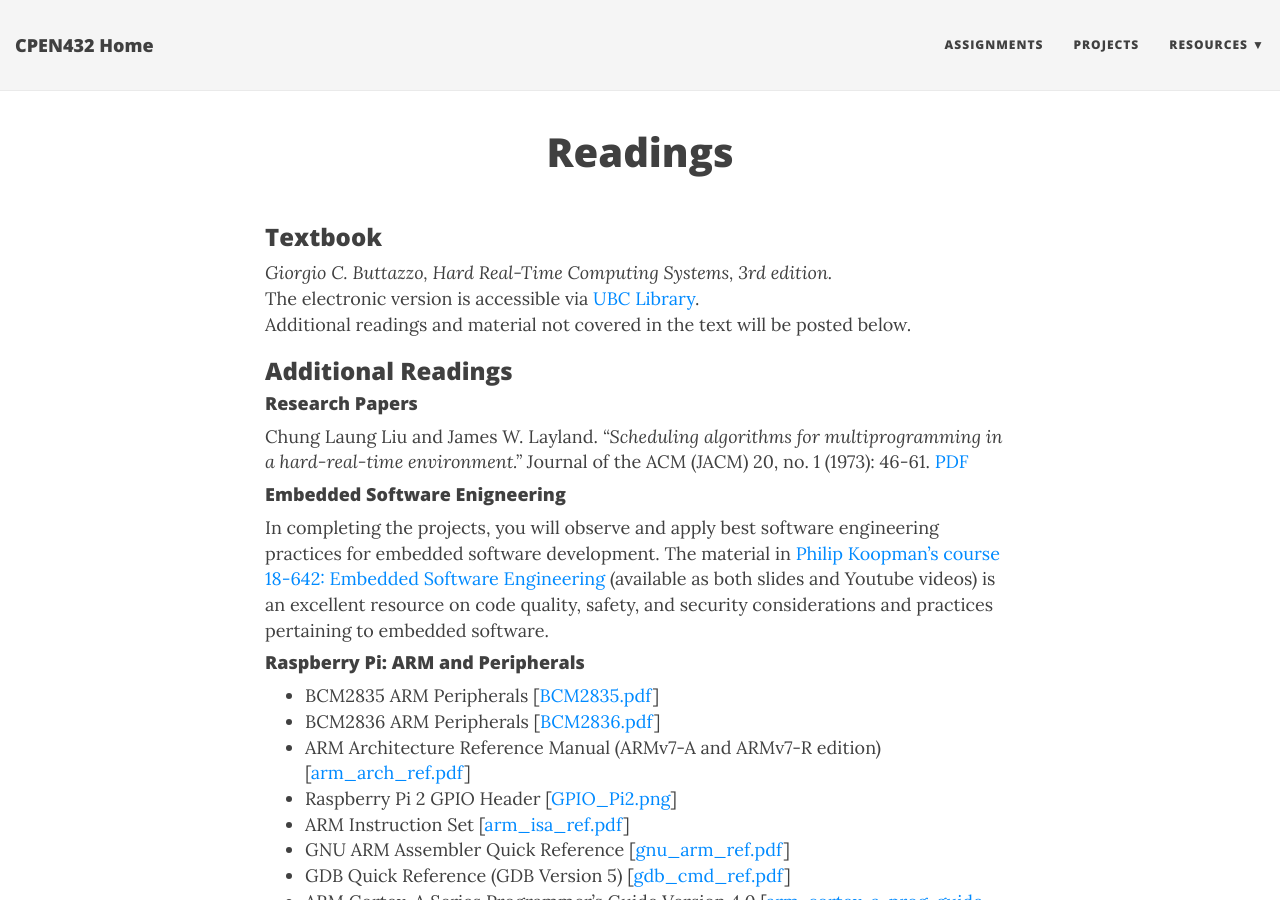
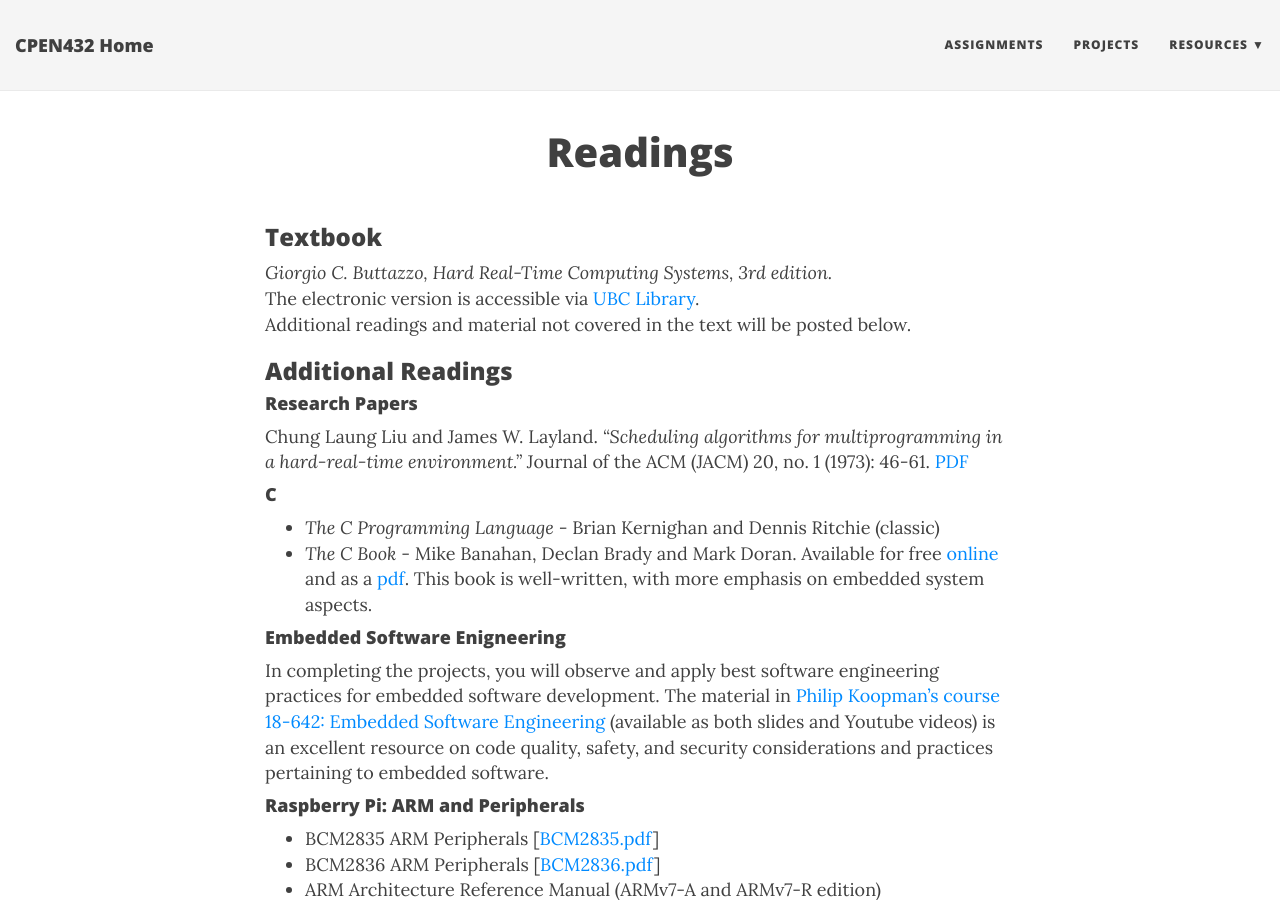
Before and after one commit to CPEN432/cpen432.github.io, a Jekyll site: the page built from readings.md, in a window 1280 px wide and 900 px high. Built offline with Jekyll 4.4.1, drawn with Linux system fonts in a browser that asks for light colours; nearby versions of some CDN libraries.

Commit message:
Update readings.md

```diff
--- a/readings.md
+++ b/readings.md
@@ -16,9 +16,9 @@ Additional readings and material not covered in the text will be posted below.
 
 Chung Laung Liu and James W. Layland. _"Scheduling algorithms for multiprogramming in a hard-real-time environment."_ Journal of the ACM (JACM) 20, no. 1 (1973): 46-61. [PDF](http://cpen432.github.io/resources/P1-liu-layland.pdf)
 
-<!-- ### C -->
-<!-- * _The C Programming Language_ - Brian Kernighan and Dennis Ritchie (classic) -->
-<!-- * _The C Book_ - Mike Banahan, Declan Brady and Mark Doran. Available for free [online](http://publications.gbdirect.co.uk/c_book/) and as a [pdf](http://publications.gbdirect.co.uk/c_book/thecbook.pdf). This book is well-written, with more emphasis on embedded system aspects.  -->
+#### C
+* _The C Programming Language_ - Brian Kernighan and Dennis Ritchie (classic)
+* _The C Book_ - Mike Banahan, Declan Brady and Mark Doran. Available for free [online](http://publications.gbdirect.co.uk/c_book/) and as a [pdf](http://publications.gbdirect.co.uk/c_book/thecbook.pdf). This book is well-written, with more emphasis on embedded system aspects.
 
 #### Embedded Software Enigneering
 In completing the projects, you will observe and apply best software engineering practices for embedded software development. The material in [Philip Koopman's course 18-642: Embedded Software Engineering](https://users.ece.cmu.edu/~koopman/lectures/index.html) (available as both slides and Youtube videos) is an excellent resource on code quality, safety, and security considerations and practices pertaining to embedded software.
```
